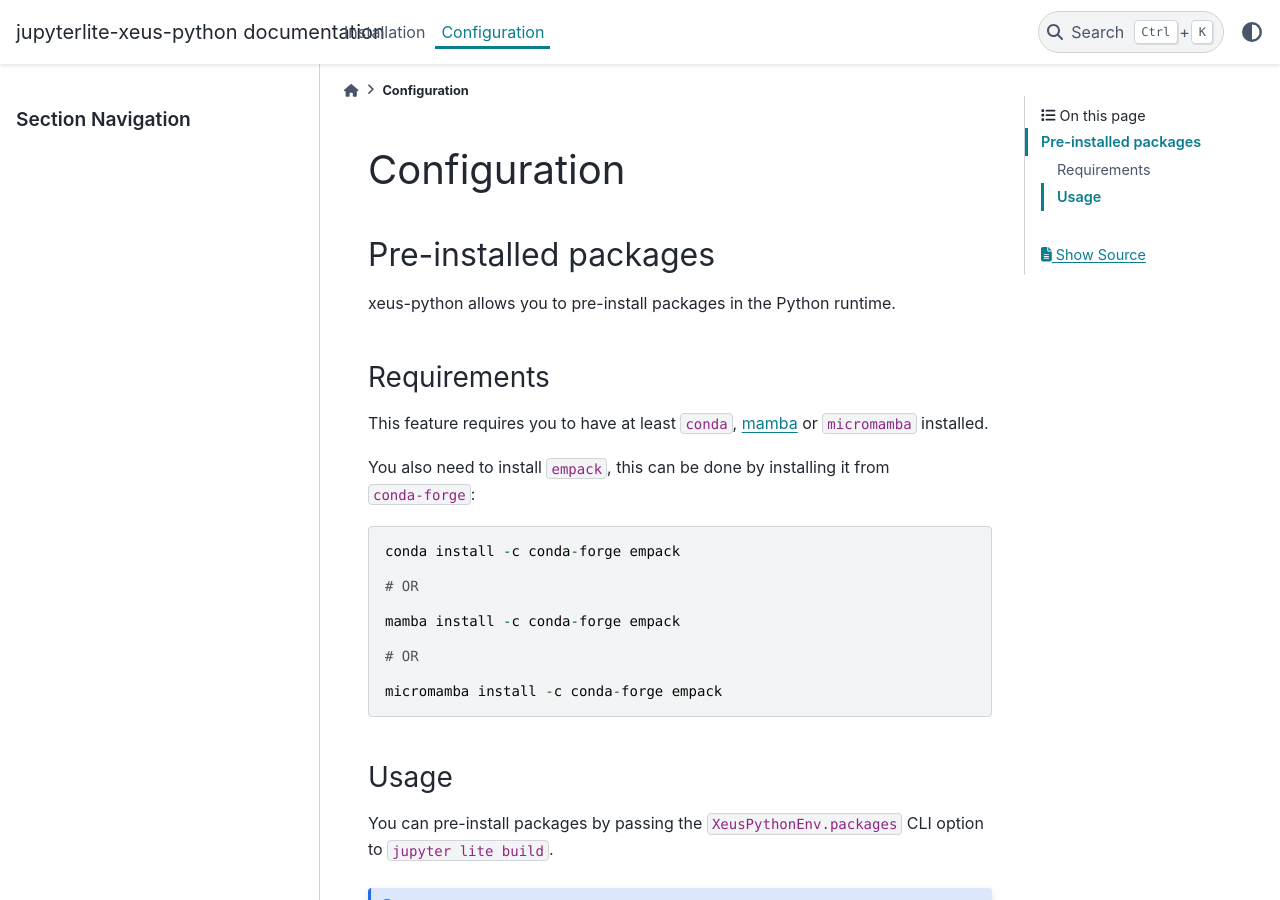
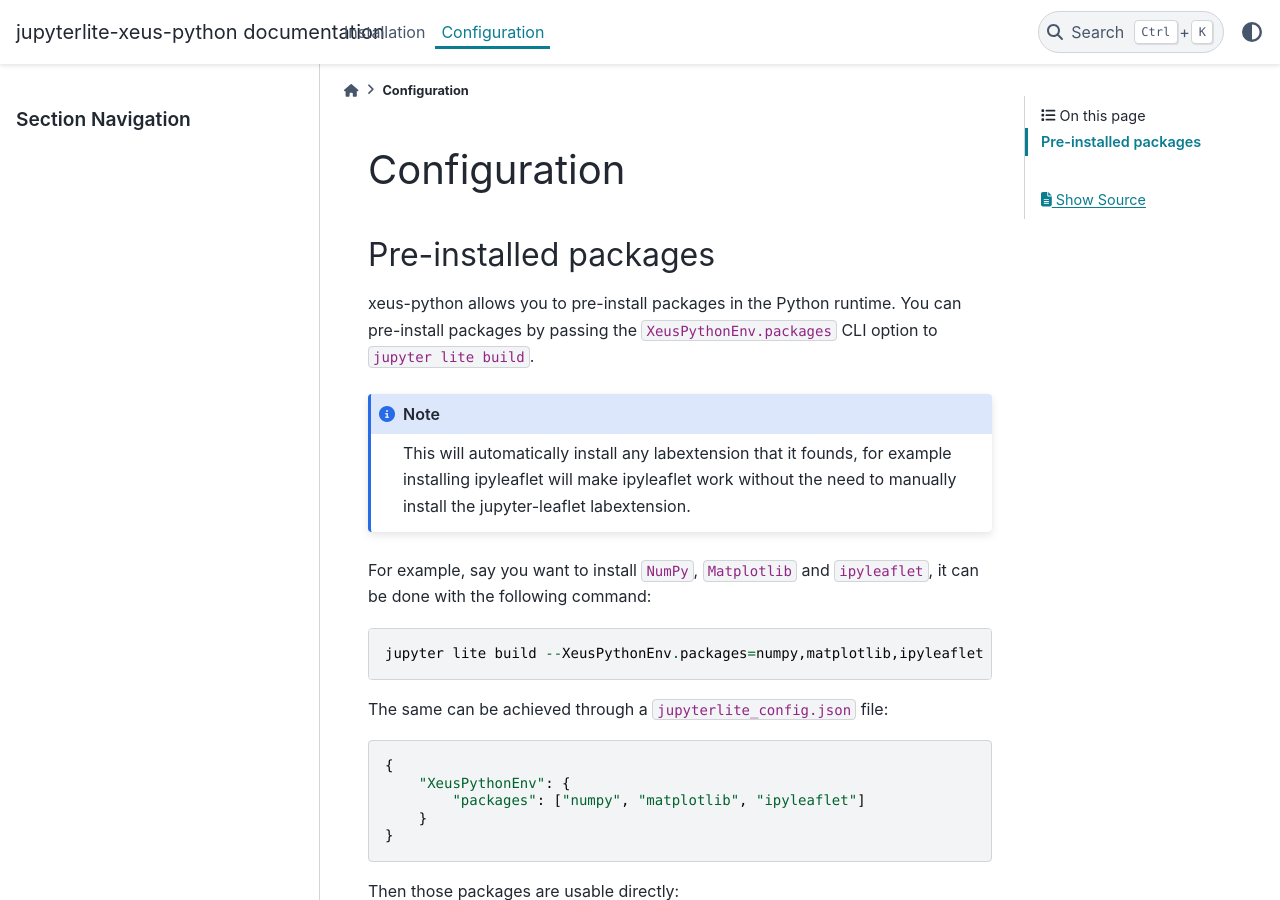
Before and after one commit to jupyterlite/xeus-python-kernel, a Sphinx documentation site: the page built from docs/configuration.rst, in a window 1280 px wide and 900 px high. Built offline with Sphinx 7.4.7 and the PyData theme 0.15.4, drawn with Linux system fonts in a browser that asks for light colours.

Commit message:
Simplify usage docs

```diff
--- a/docs/configuration.rst
+++ b/docs/configuration.rst
@@ -6,31 +6,7 @@
 Pre-installed packages
 ----------------------
 
-xeus-python allows you to pre-install packages in the Python runtime.
-
-Requirements
-~~~~~~~~~~~~
-
-This feature requires you to have at least ``conda``, `mamba <https://github.com/mamba-org/mamba>`_ or ``micromamba`` installed.
-
-You also need to install ``empack``, this can be done by installing it from ``conda-forge``:
-
-.. code::
-
-    conda install -c conda-forge empack
-
-    # OR
-
-    mamba install -c conda-forge empack
-
-    # OR
-
-    micromamba install -c conda-forge empack
-
-Usage
-~~~~~
-
-You can pre-install packages by passing the ``XeusPythonEnv.packages`` CLI option to ``jupyter lite build``.
+xeus-python allows you to pre-install packages in the Python runtime. You can pre-install packages by passing the ``XeusPythonEnv.packages`` CLI option to ``jupyter lite build``.
 
 .. note::
     This will automatically install any labextension that it founds, for example installing ipyleaflet will make ipyleaflet work without the need to manually install the jupyter-leaflet labextension.
```
